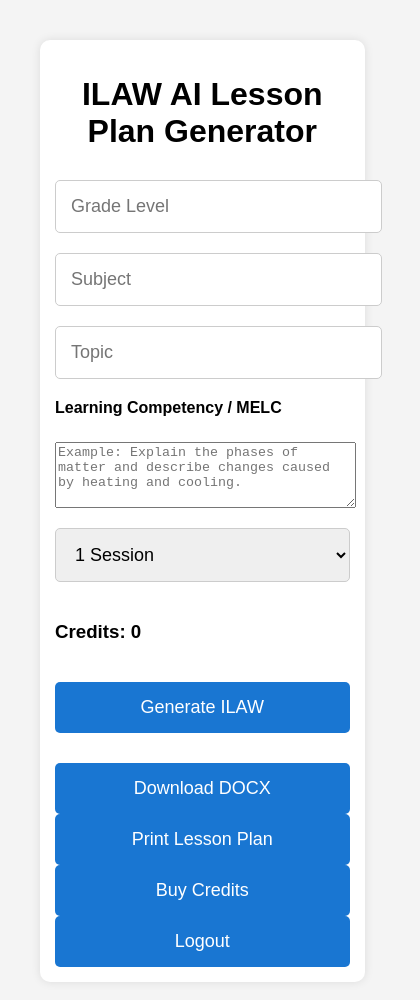
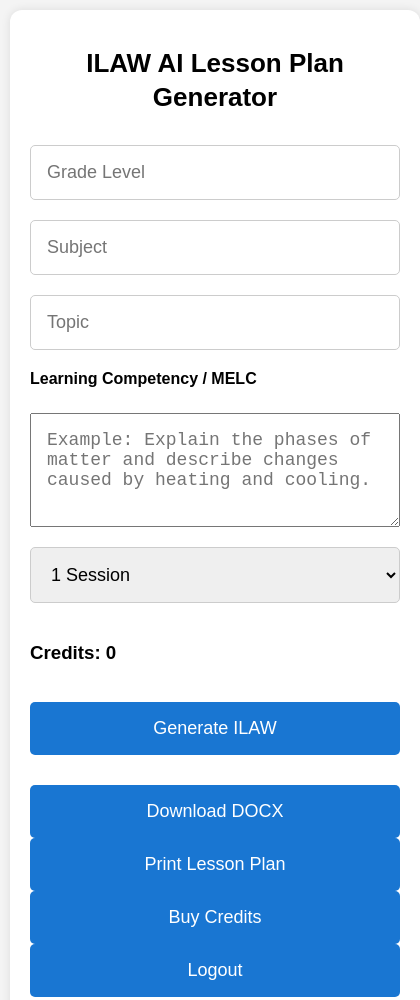
Before and after one commit to Bendu76/ilaw-ai, a website: page public/index.html in a window 390 px wide. Shown: the whole page, 420 px wide, since content can reach past the window. Drawn offline with Linux system fonts and the light colour scheme.

Commit message:
Improve mobile responsive layout

```diff
--- a/public/style.css
+++ b/public/style.css
@@ -100,32 +100,72 @@ select {
 
 @media screen and (max-width: 768px) {
 
+  body {
+
+    padding: 10px;
+
+  }
+
   .container {
 
-    width: 95%;
-    padding: 15px;
+    width: 100%;
+    max-width: 100%;
+    padding: 20px;
+
+    border-radius: 12px;
 
   }
 
   h1 {
 
-    font-size: 32px;
-    text-align: center;
+    font-size: 26px;
+    line-height: 1.3;
 
   }
 
   input,
-  select,
+  textarea,
+  select {
+
+    width: 100%;
+    padding: 16px;
+    font-size: 18px;
+
+    box-sizing: border-box;
+
+  }
+
   button {
 
     width: 100%;
+    padding: 16px;
     font-size: 18px;
+
+  }
+
+  table {
+
+    font-size: 14px;
+
+  }
+
+  td,
+  th {
+
+    padding: 10px;
+
+  }
+
+  th {
+
+    font-size: 16px;
 
   }
 
   #output {
 
-    font-size: 16px;
+    font-size: 15px;
+    overflow-x: auto;
 
   }
 
```
